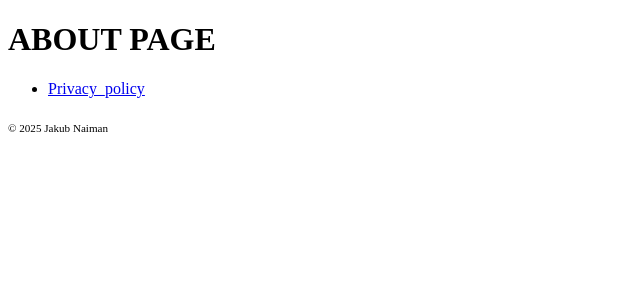
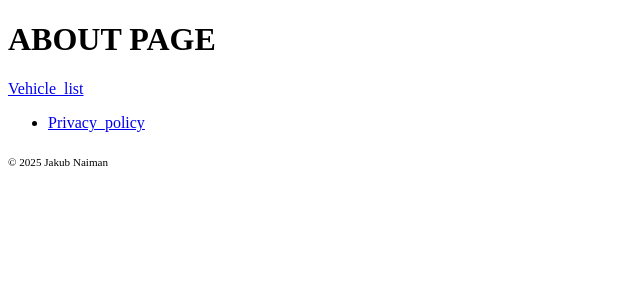
Before and after one commit to JNaiman97/oil_change, a Django app: page /about/ in a window 1280 px wide. Shown: the part 73-373 px from the top of the page, without its empty margins (0-640 px from the left). Run offline with Django 5.2, Linux system fonts and the light colour scheme; the visitor is signed in with stand-in values (Sample User, id 1).

Commit message:
more_url_debugs

```diff
--- a/oil_change_tracker/core/templates/base.html
+++ b/oil_change_tracker/core/templates/base.html
@@ -12,6 +12,9 @@
 
     {% block content %}
     {% endblock %}
+    {% if user.is_authenticated %}
+    <a href="{% url 'vehicle_list' %}">Vehicle_list</a>
+    {% endif %}
 
 </main>
 
--- a/oil_change_tracker/vehicles/urls.py
+++ b/oil_change_tracker/vehicles/urls.py
@@ -3,8 +3,8 @@ from.views import vehicleListView, vehicleDetailView, vehicleCreateView, vehicle
 
 urlpatterns = [
     path('list/', vehicleListView.as_view(), name="vehicle_list"),
-    path('vehicles/<int:pk>/', vehicleDetailView.as_view(), name='vehicle-detail'),
-    path('vehicles/add/', vehicleCreateView.as_view(), name='vehicle-add'),
-    path('vehicles/<int:pk>/edit/', vehicleUpdateView.as_view(), name='vehicle-edit'),
-    path('vehicles/<int:pk>/delete/', vehicleDeleteView.as_view(), name='vehicle-delete'),
+    path('vehicles/<int:pk>/', vehicleDetailView.as_view(), name='vehicle_detail'),
+    path('vehicles/add/', vehicleCreateView.as_view(), name='vehicle_create'),
+    path('vehicles/<int:pk>/edit/', vehicleUpdateView.as_view(), name='vehicle_form'),
+    path('vehicles/<int:pk>/delete/', vehicleDeleteView.as_view(), name='vehicle_confirm_delete'),
 ]
--- a/oil_change_tracker/vehicles/views.py
+++ b/oil_change_tracker/vehicles/views.py
@@ -18,15 +18,15 @@ class vehicleCreateView(LoginRequiredMixin, CreateView):
     model = Vehicle
     form_class = VehicleForm
     template_name = 'vehicle_form.html'
-    success_url = reverse_lazy('vehicle-list')
+    success_url = reverse_lazy('vehicle_list')
 
 class vehicleUpdateView(LoginRequiredMixin, UpdateView):
     model = Vehicle
     form_class = VehicleForm
     template_name = 'vehicle_form.html'
-    success_url = reverse_lazy('vehicle-list')
+    success_url = reverse_lazy('vehicle_list')
 
 class vehicleDeleteView(LoginRequiredMixin, DeleteView):
     model = Vehicle
     template_name = 'vehicle_confirm_delete.html'
-    success_url = reverse_lazy('vehicle-list')
+    success_url = reverse_lazy('vehicle_list')
```
